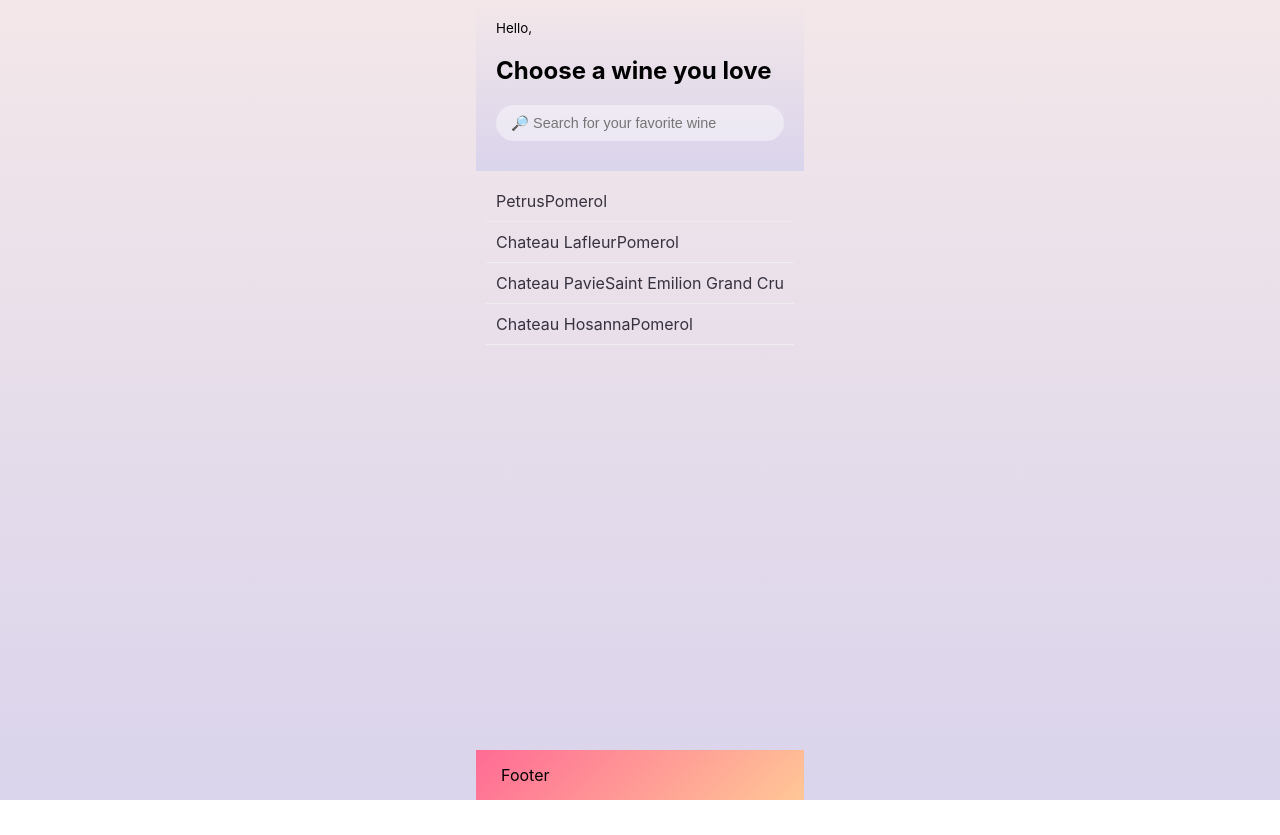
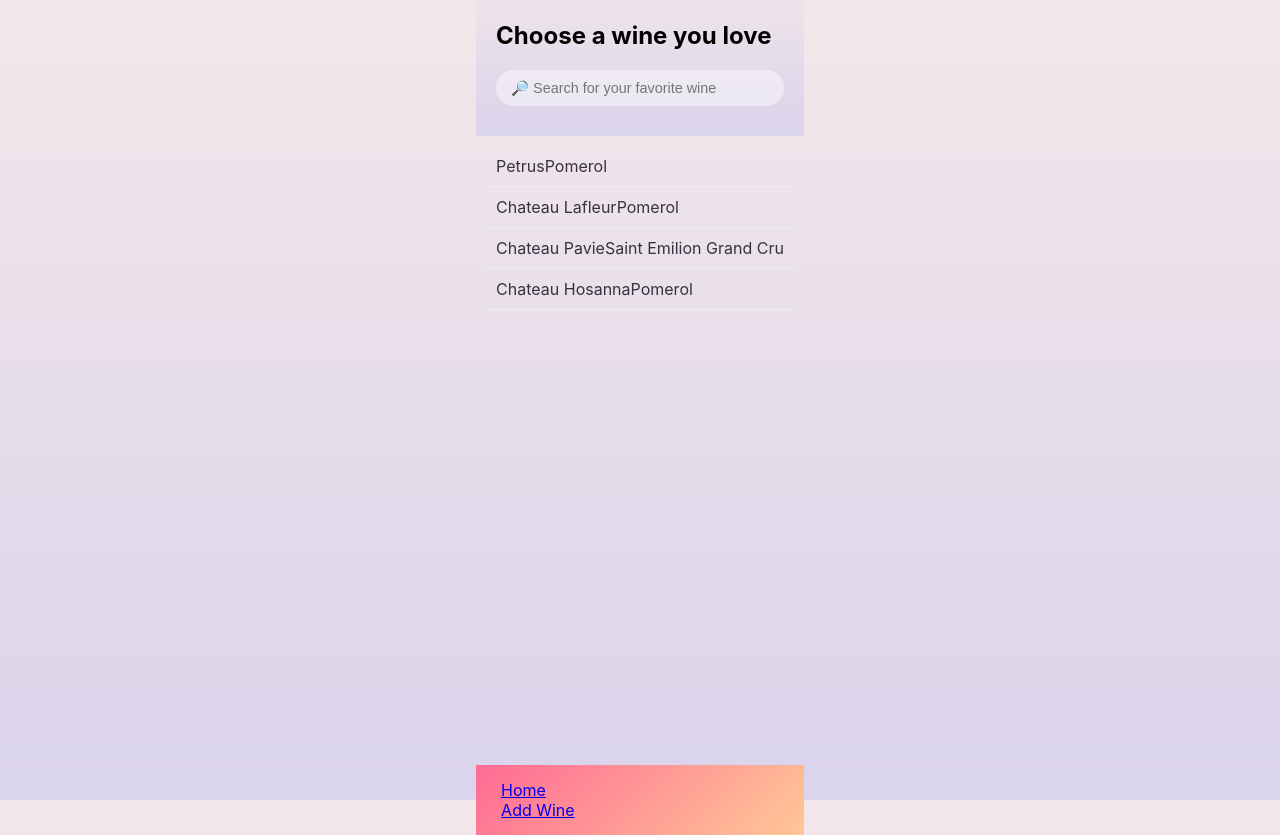
Before and after one commit to mskradde/my-wine-app, a React (Create React App) app: page / in a window 1280 px wide. Before the commit the page ends 800 px from the top, so only its background shows below. Built offline with nearby package versions, Linux system fonts and the light colour scheme; data requests are answered from the project's data file.

Commit message:
Install react router

```diff
--- a/package.json
+++ b/package.json
@@ -8,6 +8,7 @@
     "@testing-library/user-event": "^7.2.1",
     "react": "^16.13.1",
     "react-dom": "^16.13.1",
+    "react-router-dom": "^5.2.0",
     "react-scripts": "3.4.3"
   },
   "scripts": {
--- a/src/App.js
+++ b/src/App.js
@@ -2,7 +2,8 @@
 import "./App.css";
 import fetchWine from "./api/WineAPI";
 import LoadingScreen from "./components/LoadingScreen";
-import ResultScreen from "./components/ResultScreen";
+import ResultScreen from "./pages/ResultScreen";
+import { BrowserRouter as Router, Switch, Route, Link } from "react-router-dom";
 
 function App() {
   const [allWines, setAllWines] = React.useState([]);
@@ -21,7 +22,20 @@
     return <LoadingScreen />;
   }
 
-  return <ResultScreen allWines={allWines} />;
+  return (
+    <Router>
+      <Switch>
+        <Route exact path="/">
+          <ResultScreen allWines={allWines} />
+        </Route>
+        <Route path="/add">Add Wines</Route>
+      </Switch>
+      <footer>
+        <Link to="/">Home</Link>
+        <Link to="/add">Add Wine</Link>
+      </footer>
+    </Router>
+  );
 }
 
 export default App;
--- a/src/components/ResultScreen.js
+++ b/src/pages/ResultScreen.js
@@ -1,6 +1,6 @@
 import React, { useEffect } from "react";
-import List from "./List";
-import ListItem from "./ListItem";
+import List from "../components/List";
+import ListItem from "../components/ListItem";
 import getWines from "../api/WineAPI";
 
 export default function ResultScreen({ allWines }) {
@@ -45,7 +45,6 @@
           })}
         </List>
       </main>
-      <footer>Footer</footer>
     </div>
   );
 }
```
Also changed, not shown: 1 other file (tests, documents, lock files or other folders).
